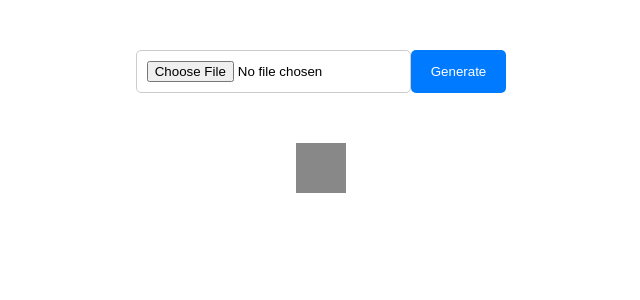
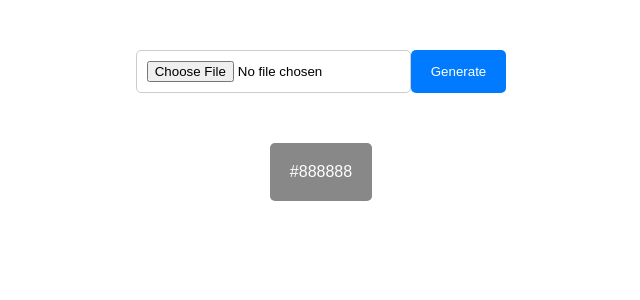
Before and after one commit to nazimbo/image-color-palette-generator, a Flask app: template templates/index.html in a window 1280 px wide. Shown: the part 126-426 px from the top of the page, without its empty margins (319-959 px from the left). Run offline with Flask 3, Linux system fonts and the light colour scheme; the template is opened without the code that fills it: most values are stand-ins (such as "Sample title", 1, 10 or a date in 2020).

Commit message:
Add color names to color divs

```diff
--- a/templates/index.html
+++ b/templates/index.html
@@ -19,7 +19,7 @@
     {% if colors %}
     <div class="result">
       {% for color in colors %}
-      <div class="color" style="background-color: {{ color }};"></div>
+      <div class="color" style="background-color: {{ color }};">{{ color }}</div>
       {% endfor %}
     </div>
     {% endif %}
@@ -64,8 +64,9 @@
   }
 
   .color {
-    width: 50px;
-    height: 50px;
+    padding: 20px;
     margin: 0 10px;
+    border-radius: 5px;
+    color: #fff;
   }
 </style>
```
